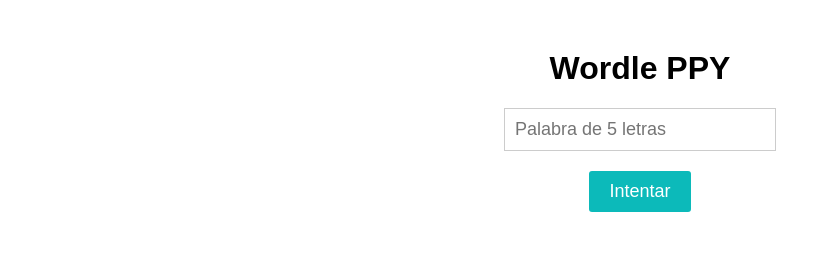
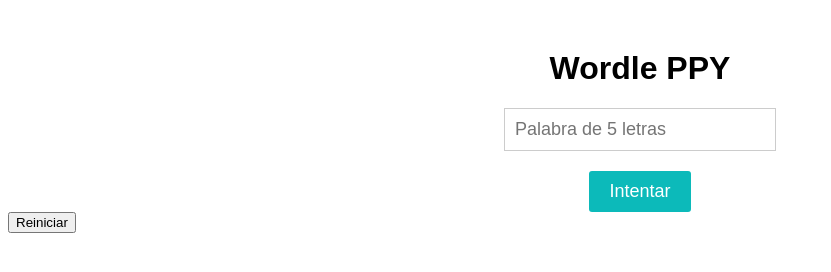
Before and after one commit to joellarramendia/wordle.github.io, a plain HTML site: page index.html in a window 1280 px wide. Shown: the whole page, without its empty margins (0-831 px from the left). Drawn offline with Linux system fonts and the light colour scheme.

Commit message:
se agrego boton de reinicio

```diff
--- a/index.html
+++ b/index.html
@@ -13,7 +13,10 @@
      <div id="alerta" class="alert alert-danger" role="alert">
         <p>Debes ingresar una palabra de 5 letras</p>
      </div>
-     <button id="guess-button">Intentar</button>
+     <div class="botones">
+         <button id="guess-button">Intentar</button>
+         <button id="restart-button">Reiniciar</button>
+    </div>
      <div id="grid"></div>
      <p id="guesses">
 
```
